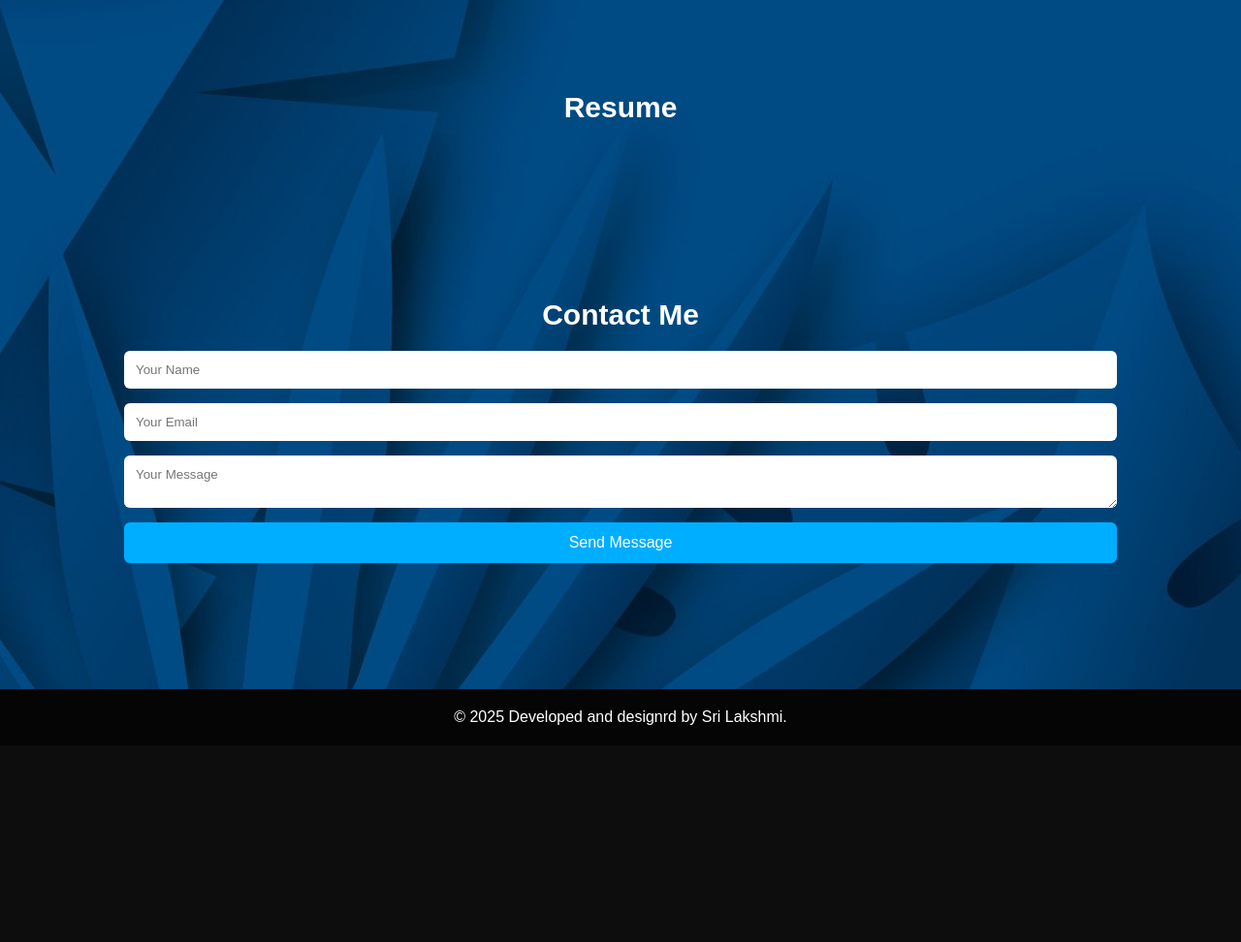
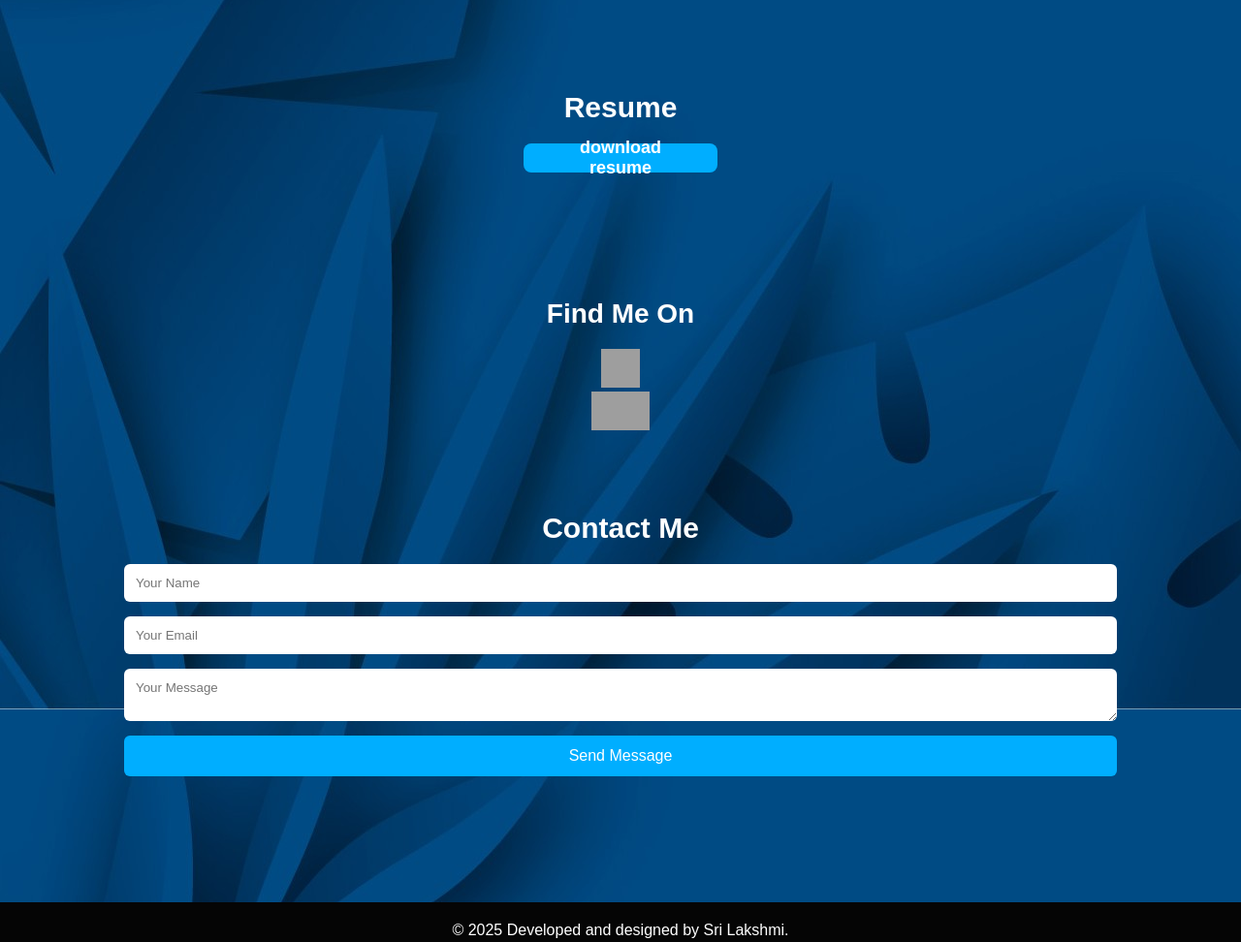
Before and after one commit to Srilakshmi-06/Srilakshmi_Portfolio, a plain HTML site: page index.html in a window 1280 px wide. Shown: the part 1259-2231 px from the top of the page at 97% size. Before the commit the page ends 2028 px from the top, so only its background shows below. Drawn offline with Linux system fonts and the light colour scheme; grey boxes are pictures that could not be loaded.

Commit message:
second commit

```diff
--- a/index.html
+++ b/index.html
@@ -16,6 +16,7 @@
             <a href="#home">Home</a>
             <a href="#about">About</a>
             <a href="#resume">Resume</a>
+            <a href="#find-me">Find me on</a>
             <a href="#contact">Contact</a>
         </nav>
     </header>
@@ -52,7 +53,24 @@
 
     <section id="resume" class="resume">
         <h2 class="title">Resume</h2>
+        <button onclick="resume()" class="res">download resume</button>
+    </section>
 
+    <section id="find-me">
+        <div class="find-me">
+            <h2>Find Me On</h2>
+            <div class="linkedin-acc">
+                <a href="https://www.linkedin.com/in/sri-lakshmi-g-2b128b330/"><img
+                        src="https://cdn-icons-png.flaticon.com/512/174/174857.png" alt="LinkedIn Logo" width="40"
+                        height="40"> </a>
+            </div>
+
+            <div class="git-acc">
+                <p><a href="https://github.com/Srilakshmi-06"><img
+                            src="https://github.blog/wp-content/uploads/2013/04/074d0b06-a5e3-11e2-8b7f-9f09eb2ddfae.jpg?resize=1234%2C701"
+                            alt="GitHub Logo" width="60" height="40"></a></p>
+            </div>
+        </div>
     </section>
 
     <section id="contact" class="contact">
@@ -66,9 +84,9 @@
     </section>
 
     <footer class="footer">
-        <p>© 2025 Developed and designrd by Sri Lakshmi.</p>
+        <p>&copy; 2025 Developed and designed by Sri Lakshmi.</p>
     </footer>
-
+    <script src="script.js"></script>
 </body>
 
 </html>
--- /dev/null
+++ b/script.js
@@ -0,0 +1,6 @@
+function resume() {
+    const link = document.createElement("a");
+    link.href = "files/Resume.pdf";
+    link.download = "Sri Lakshmi[Resume].pdf";
+    link.click();
+};
--- a/styles.css
+++ b/styles.css
@@ -8,7 +8,7 @@
 body {
     background: #0d0d0d;
     color: #fff;
-    background-image:url('assets/portfolio-blue.jpg');
+    background-image: url('assets/portfolio-blue.jpg');
 
 }
 
@@ -53,19 +53,21 @@ body {
 }
 
 .home h1 {
-    font-size: 60px;
-    font-family:'Franklin Gothic Medium', 'Arial Narrow', Arial, sans-serif;
+    font-size: 40px;
+    font-family: 'Franklin Gothic Medium', 'Arial Narrow', Arial, sans-serif;
 }
 
 .home span {
     color: #00aeff;
 }
 
-.home p{
-    font-size:20px;
+.home p {
+    font-size: 20px;
 }
 
-.about, .resume, .contact {
+.about,
+.resume,
+.contact {
     padding: 80px 10%;
 }
 
@@ -116,20 +118,77 @@ body {
     padding: 20px;
     margin-top: 50px;
 }
-.myphoto{
-    height: 550px;
-    width: 550px;
+
+.myphoto {
+    height: 450px;
+    width: 450px;
     border-radius: 50%;
-    border:2px solid black;
+    border: 2px solid black;
     background-image: url('assets/photo.jpeg');
     background-position: center;
     background-repeat: no-repeat;
     background-size: cover;
     margin-bottom: 30px;
-    margin-left:450px;
-    box-shadow:10px 10px 50px rgb(59, 121, 213);
+    margin-left: 450px;
+    box-shadow: 10px 10px 50px rgb(59, 121, 213);
 
 }
-.home-content{
-    padding-left: 400px;
+
+
+.home-content {
+    padding-left: 100px;
 }
+
+.find-me {
+    text-align: center;
+    margin-top: 50px;
+}
+
+.find-me h2 {
+    font-size: 28px;
+    margin-bottom: 20px;
+}
+
+.find-me-icons {
+    display: flex;
+    justify-content: center;
+    gap: 25px;
+    margin-top: 10px;
+}
+
+.find-me-icons img {
+    width: 45px;
+    height: 45px;
+    border-radius: 8px;
+    cursor: pointer;
+    transition: transform 0.3s, box-shadow 0.3s;
+}
+
+.find-me-icons img:hover {
+    transform: scale(1.15);
+    box-shadow: 0 4px 12px rgba(255, 255, 255, 0.3);
+}
+
+.res {
+    height:30px;
+    width:200px;
+    display:flex;
+    flex-direction: row;
+    justify-content: center;
+    align-items: center;
+    margin: 0 auto;
+    padding: 12px 25px;
+    background: #00aeff;
+    border: none;
+    border-radius: 8px;
+    color: #fff;
+    font-size: 18px;
+    font-weight: 600;
+    cursor: pointer;
+    transition: background 0.3s, transform 0.3s;
+}
+
+.res:hover {
+    background: #0086c7;
+    transform: translateY(-3px);
+}
```
Also changed, not shown: 1 other file.
